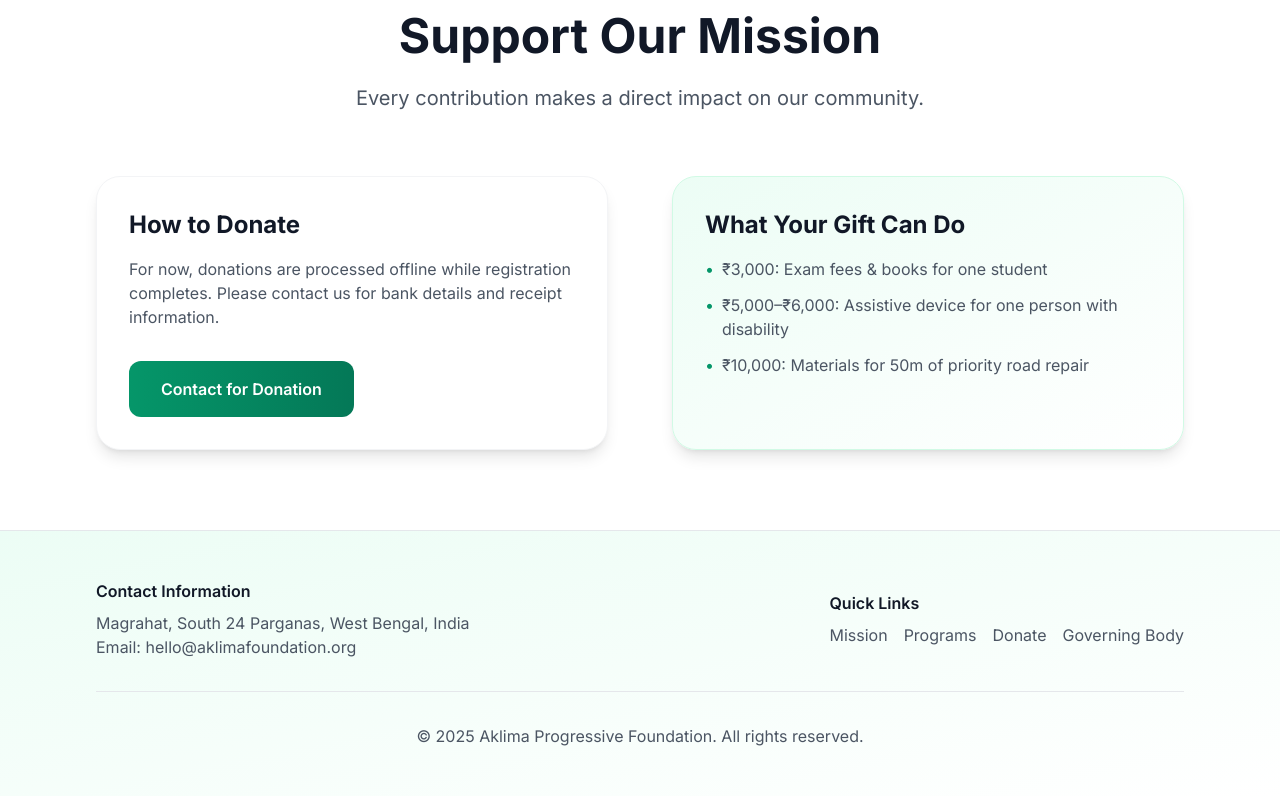
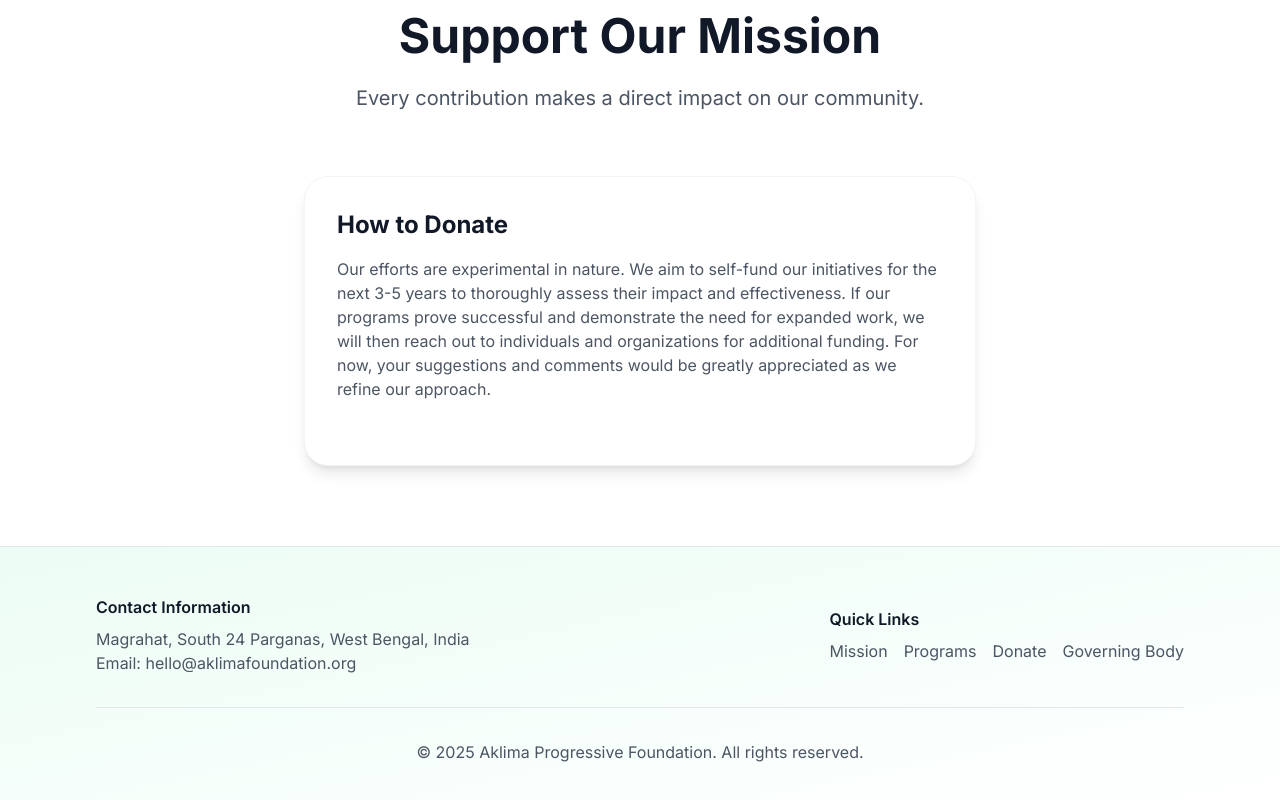
Before and after one commit to alammonjur/aklima-foundation, a Next.js app: page / in a window 1280 px wide. Shown: the part 6257-7057 px from the top of the page. Built offline with nearby package versions, Linux system fonts and the light colour scheme.

Commit message:
Update donation section: Remove gift impact list, update message to experimental approach, remove donation button

```diff
--- a/app/page-new.tsx
+++ b/app/page-new.tsx
@@ -261,6 +261,7 @@ export default function HomePage() {
                   {donationInfo.howToDonate.buttonText}
                 </a>
               </motion.div>
+              {donationInfo.donationImpact && (
                 <motion.div
                   initial={{ opacity: 0, x: 30 }}
                   whileInView={{ opacity: 1, x: 0 }}
@@ -277,6 +278,7 @@ export default function HomePage() {
                     ))}
                   </ul>
                 </motion.div>
+              )}
             </div>
           </div>
         </section>
--- a/app/page.tsx
+++ b/app/page.tsx
@@ -482,37 +482,23 @@ export default function HomePage() {
               <h2 className="text-4xl lg:text-5xl font-bold text-gray-900 mb-6">{donationInfo.title}</h2>
               <p className="text-xl text-gray-600">{donationInfo.description}</p>
             </div>
-            <div className="grid lg:grid-cols-2 gap-16">
+            <div className="max-w-2xl mx-auto">
               <motion.div
-                initial={{ opacity: 0, x: -30 }}
-                whileInView={{ opacity: 1, x: 0 }}
+                initial={{ opacity: 0, y: 30 }}
+                whileInView={{ opacity: 1, y: 0 }}
                 transition={{ duration: 0.6 }}
                 className="bg-white rounded-3xl p-8 shadow-lg border border-gray-100"
               >
                 <h3 className="text-2xl font-bold text-gray-900 mb-4">{donationInfo.howToDonate.title}</h3>
                 <p className="text-gray-600 mb-8">{donationInfo.howToDonate.description}</p>
+                {donationInfo.howToDonate.buttonText && (
                   <a
                     href={`mailto:${donationInfo.howToDonate.email}`}
                     className="inline-flex items-center justify-center bg-gradient-to-r from-emerald-600 to-emerald-700 text-white px-8 py-4 rounded-xl font-semibold hover:shadow-lg hover:-translate-y-0.5 transition-all"
                   >
                     {donationInfo.howToDonate.buttonText}
                   </a>
-              </motion.div>
-              <motion.div
-                initial={{ opacity: 0, x: 30 }}
-                whileInView={{ opacity: 1, x: 0 }}
-                transition={{ duration: 0.6 }}
-                className="bg-gradient-to-br from-emerald-50 to-white rounded-3xl p-8 shadow-lg border border-emerald-100"
-              >
-                <h3 className="text-2xl font-bold text-gray-900 mb-4">{donationInfo.donationImpact.title}</h3>
-                <ul className="space-y-3 text-gray-600">
-                  {donationInfo.donationImpact.amounts.map((amount, index) => (
-                    <li key={index} className="flex items-start">
-                      <span className="text-emerald-600 mr-2">•</span>
-                      {amount}
-                    </li>
-                  ))}
-                </ul>
+                )}
               </motion.div>
             </div>
           </div>
--- a/content/site-content.json
+++ b/content/site-content.json
@@ -173,17 +173,9 @@
     "description": "Every contribution makes a direct impact on our community.",
     "howToDonate": {
       "title": "How to Donate",
-      "description": "For now, donations are processed offline while registration completes. Please contact us for bank details and receipt information.",
-      "buttonText": "Contact for Donation",
-      "email": "donate@aklimafoundation.org"
-    },
-    "donationImpact": {
-      "title": "What Your Gift Can Do",
-      "amounts": [
-        "₹3,000: Exam fees & books for one student",
-        "₹5,000–₹6,000: Assistive device for one person with disability",
-        "₹10,000: Materials for 50m of priority road repair"
-      ]
+      "description": "Our efforts are experimental in nature. We aim to self-fund our initiatives for the next 3-5 years to thoroughly assess their impact and effectiveness. If our programs prove successful and demonstrate the need for expanded work, we will then reach out to individuals and organizations for additional funding. For now, your suggestions and comments would be greatly appreciated as we refine our approach.",
+      "buttonText": "",
+      "email": "info@aklimafoundation.org"
     }
   }
 }
--- a/frontend/app/page-new.tsx
+++ b/frontend/app/page-new.tsx
@@ -261,6 +261,7 @@ export default function HomePage() {
                   {donationInfo.howToDonate.buttonText}
                 </a>
               </motion.div>
+              {donationInfo.donationImpact && (
                 <motion.div
                   initial={{ opacity: 0, x: 30 }}
                   whileInView={{ opacity: 1, x: 0 }}
@@ -277,6 +278,7 @@ export default function HomePage() {
                     ))}
                   </ul>
                 </motion.div>
+              )}
             </div>
           </div>
         </section>
--- a/frontend/app/page.tsx
+++ b/frontend/app/page.tsx
@@ -261,6 +261,7 @@ export default function HomePage() {
                   {donationInfo.howToDonate.buttonText}
                 </a>
               </motion.div>
+              {donationInfo.donationImpact && (
                 <motion.div
                   initial={{ opacity: 0, x: 30 }}
                   whileInView={{ opacity: 1, x: 0 }}
@@ -277,6 +278,7 @@ export default function HomePage() {
                     ))}
                   </ul>
                 </motion.div>
+              )}
             </div>
           </div>
         </section>
--- a/frontend/lib/content.ts
+++ b/frontend/lib/content.ts
@@ -86,7 +86,7 @@ export interface Donation {
     buttonText: string
     email: string
   }
-  donationImpact: {
+  donationImpact?: {
     title: string
     amounts: string[]
   }
--- a/lib/content.ts
+++ b/lib/content.ts
@@ -86,7 +86,7 @@ export interface Donation {
     buttonText: string
     email: string
   }
-  donationImpact: {
+  donationImpact?: {
     title: string
     amounts: string[]
   }
```
Lines whose indentation alone changed are shown as unchanged.
